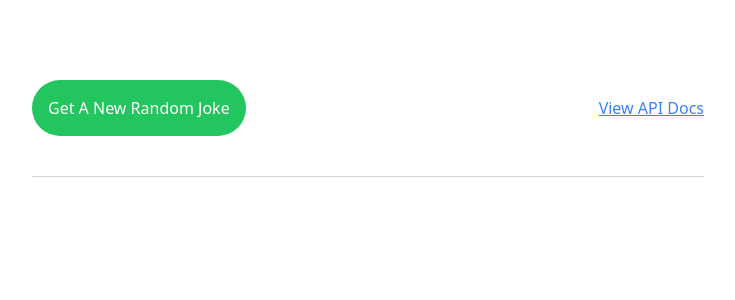
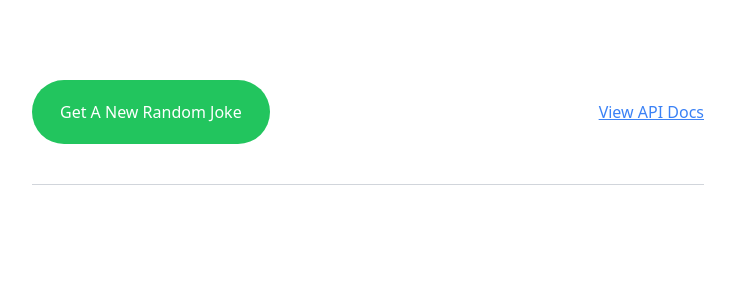
Before and after one commit to evan-walter/mercury-evan-1, a React (Create React App) app: page / in a window 1280 px wide. Shown: the top 300 px of the page, without its empty margins (272-1007 px from the left). Built offline with nearby package versions, Linux system fonts and the light colour scheme.

Commit message:
style: buttons

```diff
--- a/src/App.js
+++ b/src/App.js
@@ -32,7 +32,7 @@ export default function App() {
       <div className='px-10'>
         <div className='flex flex-col items-center justify-between max-w-2xl pb-10 mx-auto my-20 border-b border-gray-300 xs:flex-row'>
           <button
-            className='p-4 mb-5 text-white transition bg-green-500 rounded-full hover:scale-105 xs:mb-0'
+            className='py-5 mb-5 text-white transition bg-green-500 rounded-full px-7 hover:scale-105 xs:mb-0'
             onClick={fetchData}
           >
             Get A New Random Joke
@@ -60,7 +60,7 @@ export default function App() {
                 <p className='text-2xl'>{setup}</p>
               </div>
               <button
-                className='p-4 mx-auto mb-5 text-white transition bg-blue-600 rounded-full hover:scale-105'
+                className='py-5 mx-auto mb-5 text-white transition bg-blue-600 rounded-full px-7 hover:scale-105'
                 onClick={() => setShowPunchline(!showPunchline)}
               >
                 {showPunchline ? 'Hide Punchline' : 'Show Punchline'}
```
